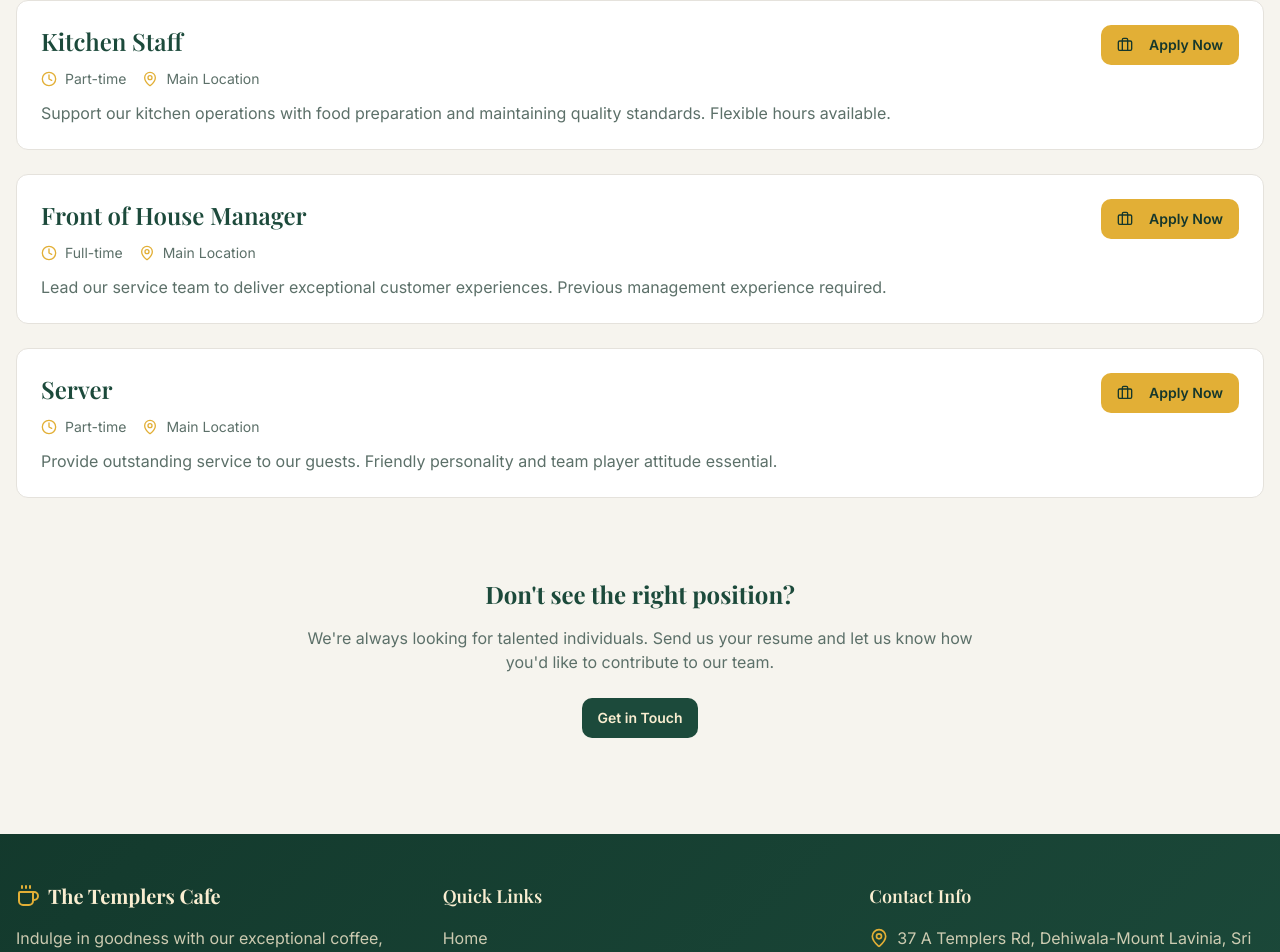
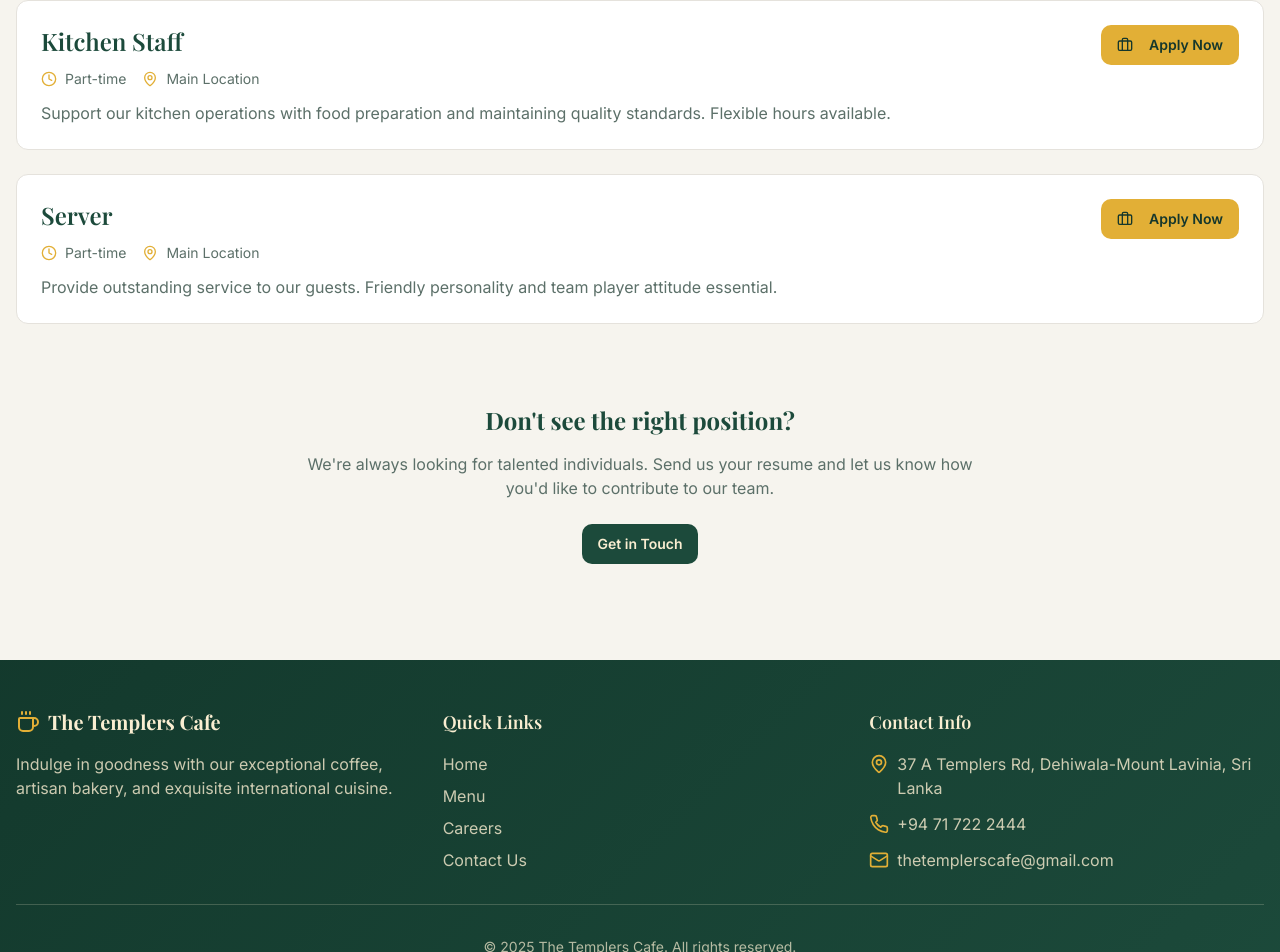
Before and after one commit to Sandagomi/Templers-Cafe, a React (Vite) app: page /careers in a window 1280 px wide. Shown: the part 892-1844 px from the top of the page. Built offline with nearby package versions, Linux system fonts and the light colour scheme; the HTML template or start-up script is replaced by a standard one.

Commit message:
image touches

```diff
--- a/src/components/About.tsx
+++ b/src/components/About.tsx
@@ -1,5 +1,5 @@
 import { Award, Coffee, Heart, Mic, Users } from "lucide-react";
-import cafeInterior from "@/assets/cafe-interior.jpeg";
+import cafeInterior from "@/assets/templerspic.jpg";
 
 const About = () => {
   const features = [
--- a/src/pages/Careers.tsx
+++ b/src/pages/Careers.tsx
@@ -23,12 +23,6 @@ const Careers = () => {
       type: "Part-time",
       location: "Main Location",
       description: "Support our kitchen operations with food preparation and maintaining quality standards. Flexible hours available.",
-    },
-    {
-      title: "Front of House Manager",
-      type: "Full-time",
-      location: "Main Location",
-      description: "Lead our service team to deliver exceptional customer experiences. Previous management experience required.",
     },
     {
       title: "Server",
```
Also changed, not shown: 1 other file (tests, documents, lock files or other folders).
